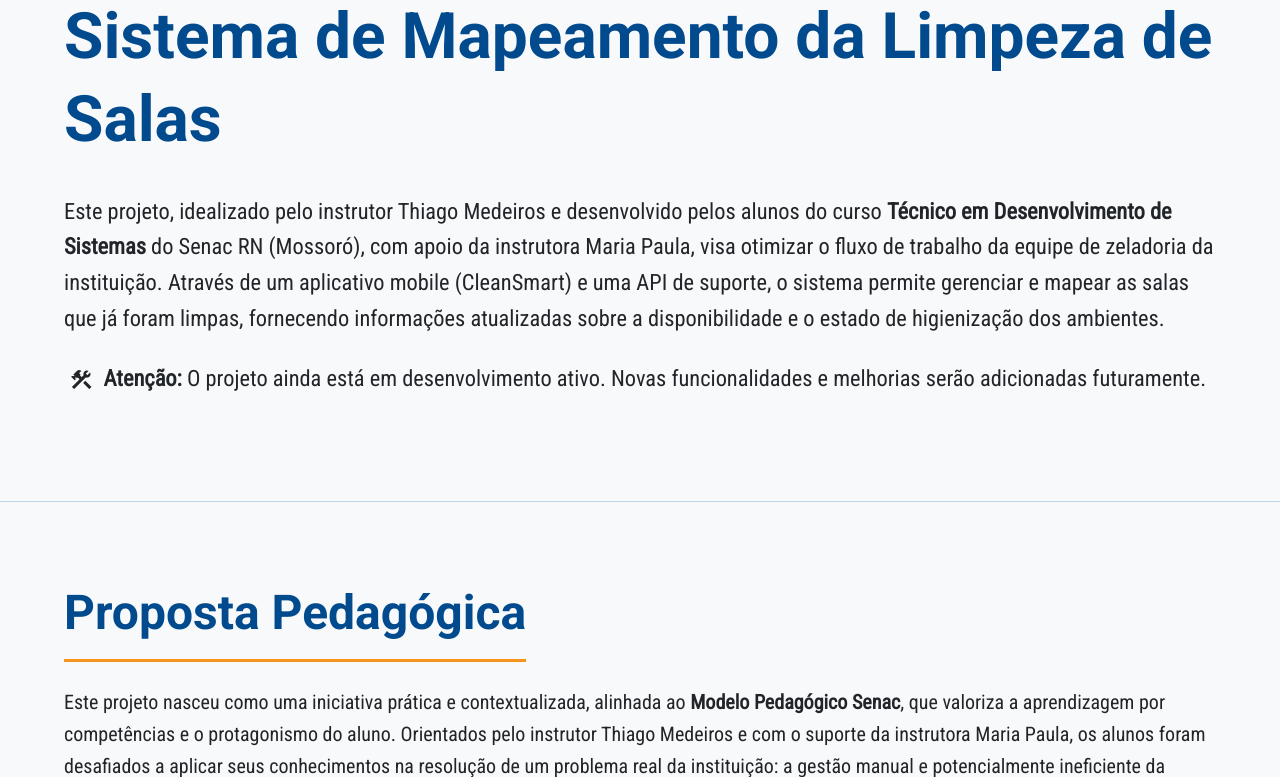
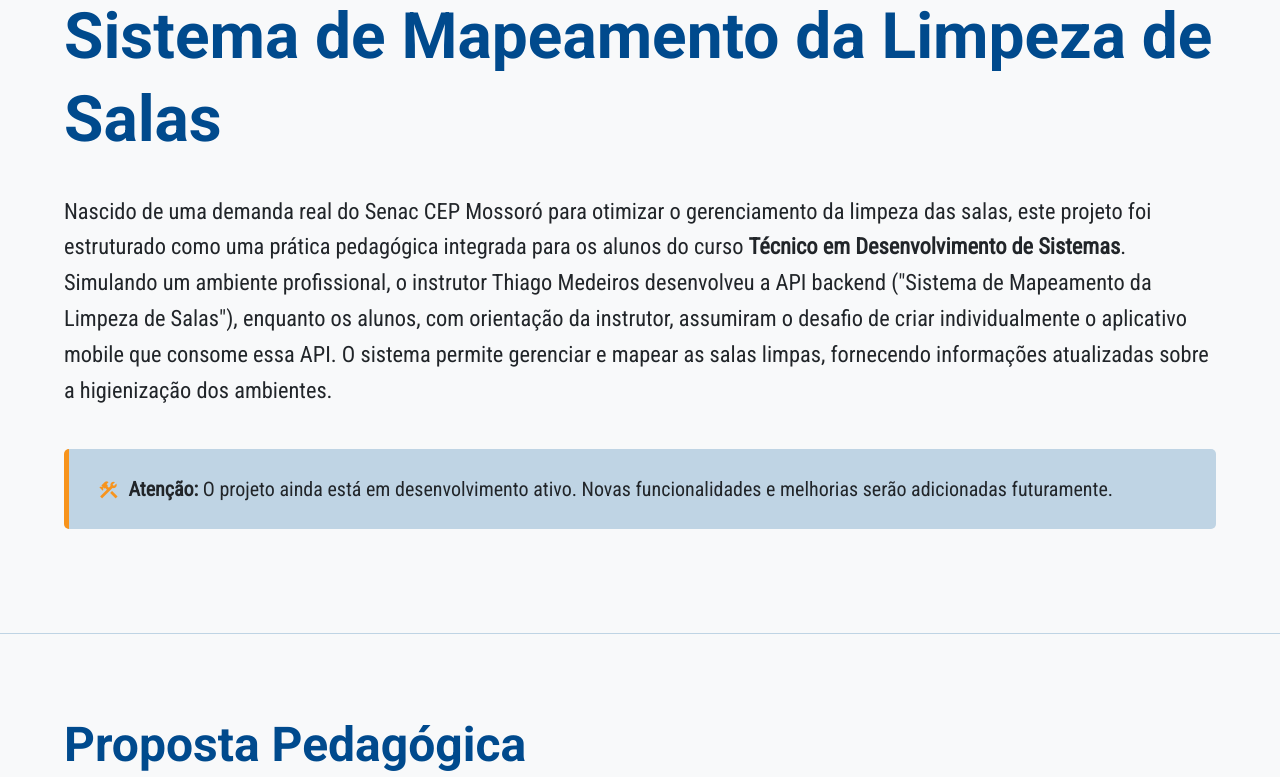
Before and after one commit to thalsime/uc8_zeladoria, a Django app: page / in a window 1280 px wide. Shown: the part 276-1053 px from the top of the page. Run offline with Django 5.2, Linux system fonts and the light colour scheme; some libraries are stand-ins or nearby versions.

Commit message:
fix: Pequenos ajustes no hotsite

```diff
--- a/templates/landpage_zeladoria.html
+++ b/templates/landpage_zeladoria.html
@@ -9,17 +9,17 @@
 
     <link rel="icon" href="https://upload.wikimedia.org/wikipedia/commons/8/86/Senac_logo.svg" type="image/svg+xml">
 
-    <link rel="apple-touch-icon" href="https://www.gov.br/mdic/pt-br/assuntos/comercio-exterior/dpfac/promocao-das-exportacoes-e-cultura-exportadora/raizes-comex/capacitacao-tecnica-e-empoderamento-para-insercao-profissional-2/senac/imagens/logos-senac-mdic.png/image_view_fullscreen">
+    <link rel="apple-touch-icon" href="https://api.rn.senac.br/api/Arquivo/Download/282">
 
     <meta property="og:title" content="Senac RN - Projeto Mapeamento de Limpeza">
     <meta property="og:description" content="Conheça o projeto 'Sistema de Mapeamento da Limpeza de Salas', desenvolvido por alunos do Técnico em Desenvolvimento de Sistemas (Turma 2024.20.151) do Senac RN - Mossoró, sob orientação de Thiago Medeiros e apoio de Maria Paula.">
-    <meta property="og:image" content="https://www.gov.br/mdic/pt-br/assuntos/comercio-exterior/dpfac/promocao-das-exportacoes-e-cultura-exportadora/raizes-comex/capacitacao-tecnica-e-empoderamento-para-insercao-profissional-2/senac/imagens/logos-senac-mdic.png/image_view_fullscreen">
+    <meta property="og:image" content="https://api.rn.senac.br/api/Arquivo/Download/282">
     <meta property="og:type" content="website">
 
     <meta name="twitter:card" content="summary_large_image">
     <meta name="twitter:title" content="Senac RN - Projeto Mapeamento de Limpeza">
     <meta name="twitter:description" content="Conheça o projeto 'Sistema de Mapeamento da Limpeza de Salas', desenvolvido por alunos do Técnico em Desenvolvimento de Sistemas (Turma 2024.20.151) do Senac RN - Mossoró.">
-    <meta name="twitter:image" content="https://www.gov.br/mdic/pt-br/assuntos/comercio-exterior/dpfac/promocao-das-exportacoes-e-cultura-exportadora/raizes-comex/capacitacao-tecnica-e-empoderamento-para-insercao-profissional-2/senac/imagens/logos-senac-mdic.png/image_view_fullscreen">
+    <meta name="twitter:image" content="https://api.rn.senac.br/api/Arquivo/Download/282">
 
     <link rel="preconnect" href="https://fonts.googleapis.com">
     <link rel="preconnect" href="https://fonts.gstatic.com" crossorigin>
@@ -286,9 +286,19 @@
 
         /* Estilos específicos das seções */
         #geral .overview-text {
-            font-size: clamp(1.1rem, 3vw, 1.4rem);
-            font-weight: 300;
+            font-size: clamp(1.1rem, 3vw, 1.4rem); /* Aumentei ligeiramente a fonte para mais destaque */
+            /* font-weight: 300; */ /* Removi o font-weight light para melhorar legibilidade */
+            margin-bottom: var(--senac-clear-space); /* Aumentei a margem inferior para mais respiro */
         }
+        /* Estilo específico para o aviso de desenvolvimento */
+        #geral .development-notice {
+            font-size: clamp(1rem, 2.5vw, 1.25rem); /* Tamanho igual ao parágrafo padrão */
+            background-color: var(--senac-color-support-blue-4);
+            padding: var(--senac-gutter-space);
+            border-radius: 5px;
+            border-left: 5px solid var(--senac-color-orange-primary);
+        }
+         #geral .development-notice .icon { color: var(--senac-color-orange-primary); }
 
         .uc-item {
             margin-bottom: var(--senac-clear-space);
@@ -392,9 +402,9 @@
             <div class="container">
                 <h1 class="page-title">Sistema de Mapeamento da Limpeza de Salas</h1>
                 <p class="overview-text">
-                    Este projeto, idealizado pelo instrutor Thiago Medeiros e desenvolvido pelos alunos do curso <strong>Técnico em Desenvolvimento de Sistemas</strong> do Senac RN (Mossoró), com apoio da instrutora Maria Paula, visa otimizar o fluxo de trabalho da equipe de zeladoria da instituição. Através de um aplicativo mobile (CleanSmart) e uma API de suporte, o sistema permite gerenciar e mapear as salas que já foram limpas, fornecendo informações atualizadas sobre a disponibilidade e o estado de higienização dos ambientes.
+                    Nascido de uma demanda real do Senac CEP Mossoró para otimizar o gerenciamento da limpeza das salas, este projeto foi estruturado como uma prática pedagógica integrada para os alunos do curso <strong>Técnico em Desenvolvimento de Sistemas</strong>. Simulando um ambiente profissional, o instrutor Thiago Medeiros desenvolveu a API backend ("Sistema de Mapeamento da Limpeza de Salas"), enquanto os alunos, com orientação da instrutor, assumiram o desafio de criar individualmente o aplicativo mobile que consome essa API. O sistema permite gerenciar e mapear as salas limpas, fornecendo informações atualizadas sobre a higienização dos ambientes.
                 </p>
-                <p class="overview-text">
+                <p class="development-notice">
                     <i class="icon material-icons-outlined">construction</i> <strong>Atenção:</strong> O projeto ainda está em desenvolvimento ativo. Novas funcionalidades e melhorias serão adicionadas futuramente.
                 </p>
             </div>
@@ -431,7 +441,7 @@
                 </p>
                 <div class="uc-item">
                     <h4 class="item-title">UC8: Desenvolver aplicações mobile</h4>
-                    <p>Foco principal do projeto, utilizando React Native e TypeScript para criar a interface e a lógica do aplicativo CleanSmart que interage com a API.</p>
+                    <p>Foco principal do projeto, utilizando React Native e TypeScript para criar a interface e a lógica do aplicativo que interage com a API.</p>
                 </div>
                 <div class="uc-item">
                     <h4 class="item-title">UC9: Realizar operações de atualização e manutenção</h4>
@@ -439,7 +449,7 @@
                 </div>
                 <div class="uc-item">
                     <h4 class="item-title">UC10: Realizar testes nas aplicações desenvolvidas</h4>
-                    <p>A prática de testes foi um componente essencial do desenvolvimento. Os alunos realizaram validações do contrato e funcionamento da API antes de consumi-la, além de testes manuais diretamente nas aplicações para assegurar sua funcionalidade e usabilidade, garantindo a entrega de uma solução robusta.</p>
+                    <p>Os alunos realizaram validações do contrato e funcionamento da API antes de consumi-la, além de testes manuais diretamente nas aplicações para assegurar sua funcionalidade e usabilidade.</p>
                 </div>
                  <div class="uc-item">
                     <h4 class="item-title">UC11: Realizar operações de suporte junto ao usuário</h4>
```
